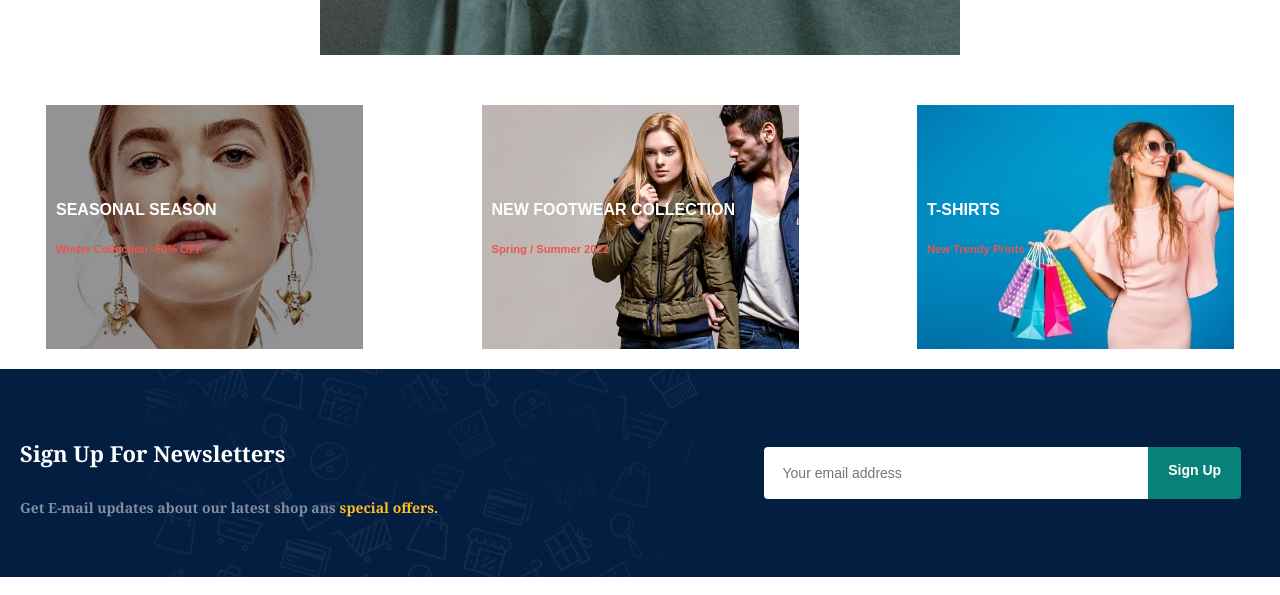
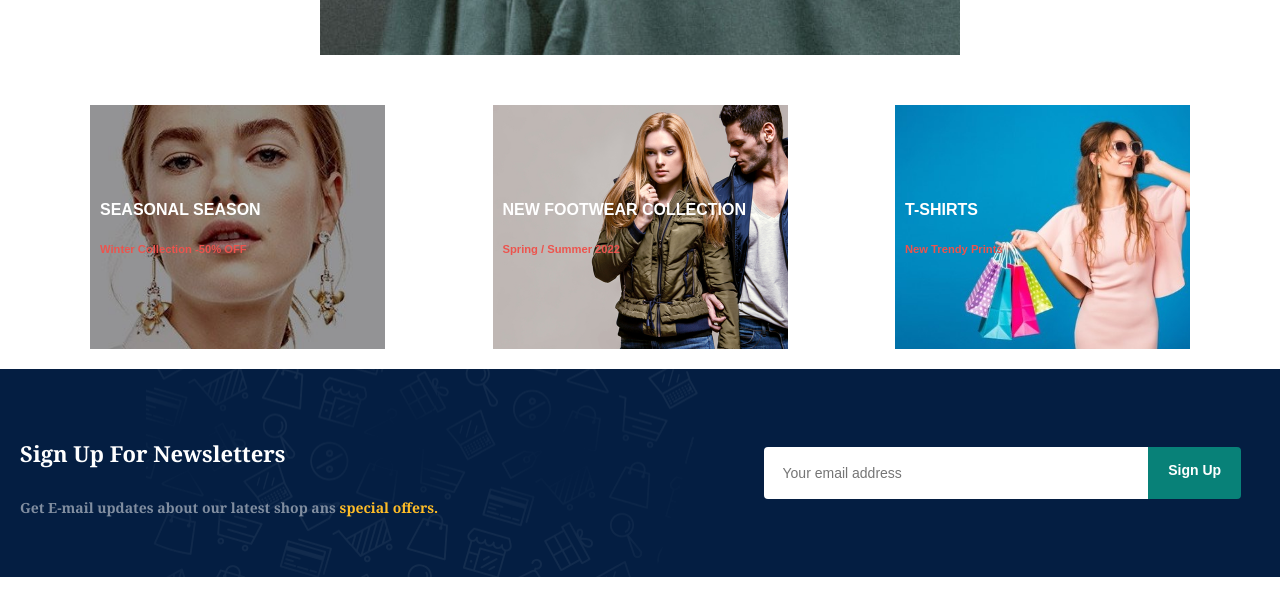
Before and after one commit to Umangghatbandhe06012001/WEARS-New-Ecom-Website-site, a plain HTML site: page index.html in a window 1280 px wide. Shown: the part 4731-5326 px from the top of the page. Drawn offline with Linux system fonts and the light colour scheme.

Commit message:
Update style.css

```diff
--- a/style.css
+++ b/style.css
@@ -474,7 +474,7 @@ button.white {
     display: flex;
     justify-content: space-between;
     flex-wrap: wrap;
-    padding: 0 46px;
+    padding: 0 90px;
 }
 
 
```
